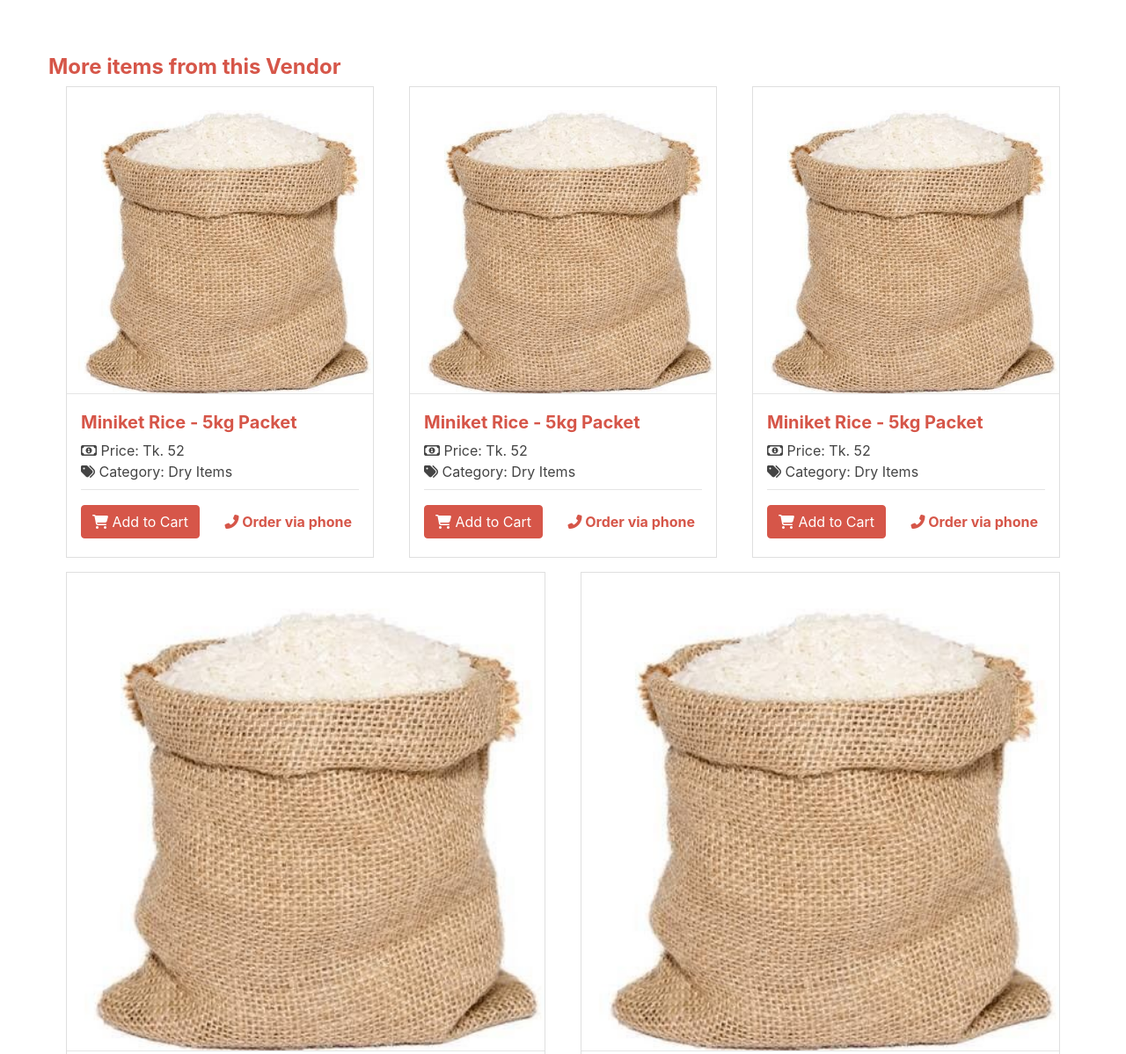
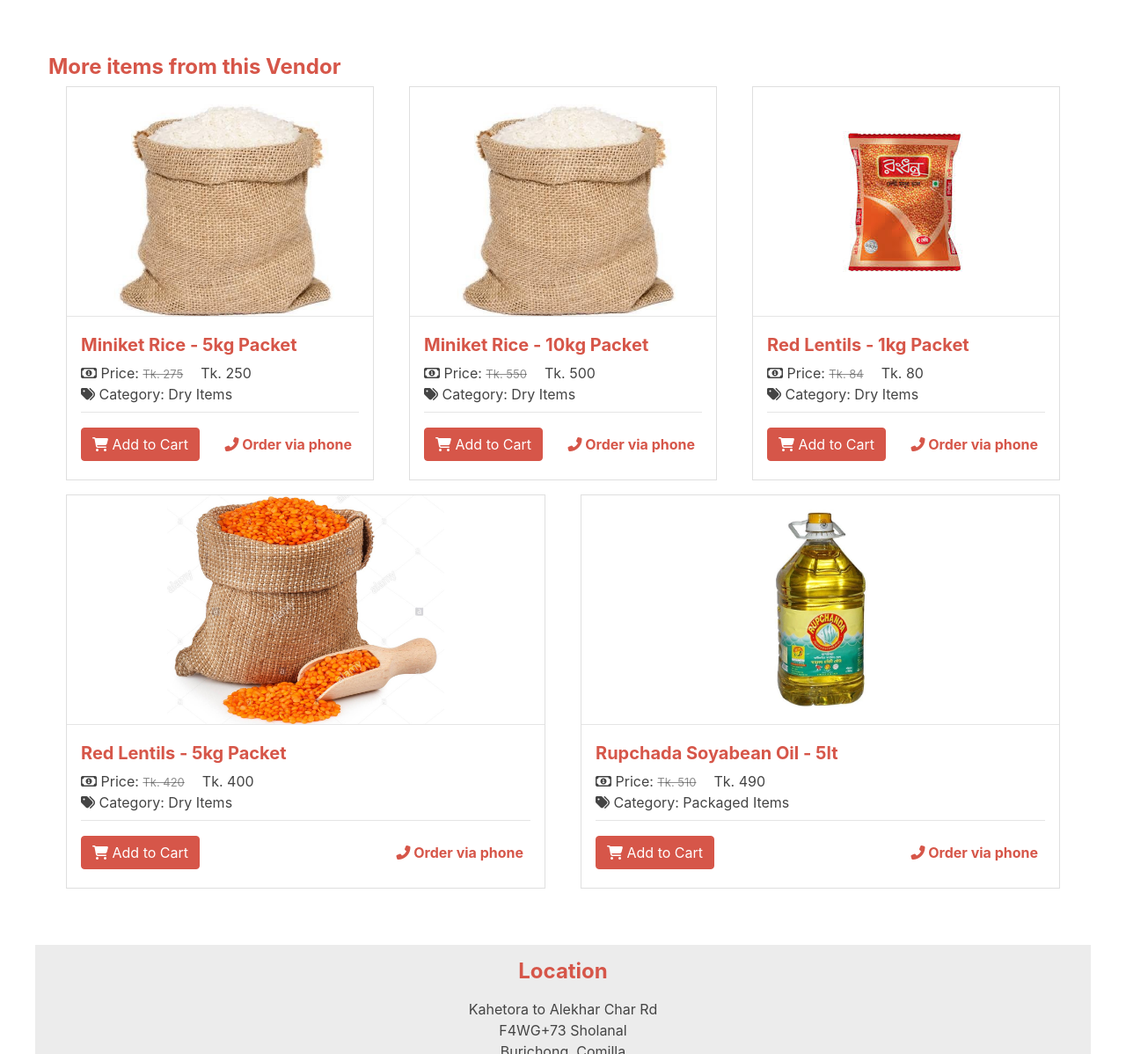
Before and after one commit to anewman15/bootstrap-nearby-groceries, a plain HTML site: page store.html in a window 1280 px wide. Shown: the part 1190-2388 px from the top of the page at 88% size. Drawn offline with Linux system fonts and the light colour scheme.

Commit message:
Adjust img height

```diff
--- a/main.scss
+++ b/main.scss
@@ -169,6 +169,7 @@
   display: flex;
   flex-wrap: wrap;
   justify-content: space-between;
+  align-items: start;
 }
 
 .result-item {
@@ -226,6 +227,18 @@
   flex-grow: 1;
 }
 
+.item-img {
+  height: 260px;
+  object-fit: scale-down;
+}
+
+.price-original {
+  font-size: small;
+  color: rgba(68, 68, 68, 0.6);
+  text-decoration: line-through;
+  margin-right: 20px;
+}
+
 .vendor-location {
   background: rgba(68, 68, 68, 0.1);
 }
--- a/store.html
+++ b/store.html
@@ -94,12 +94,12 @@
     <h2 class="h4 text-grocery-pink font-weight-bold ">More items from this Vendor</h2>
     <div class="vendor-items">
       <div class="card more-item-info mb-3 rounded-0">
-        <a class="my-0" href="./store.html"><img class="card-img-top my-0" src="./images/Miniket-5kg.jpg" alt="Card image cap"></a>
+        <a class="my-0" href="./store.html"><img class="card-img-top my-0 item-img" src="./images/Miniket-5kg.jpg" alt="Card image cap"></a>
         <hr class="my-0 py-0">
         <div class="card-body px-3 my-0">
           <div class="my-0">
             <a class="item-title" href="./store.html"><h5 class="card-title font-weight-bold mt-0 mb-2">Miniket Rice - 5kg Packet</h5></a>
-            <p class="card-text text-secondary mb-0"><i class="far fa-money-bill-alt"></i>&nbsp;Price: Tk. 52</p>
+            <p class="card-text text-secondary mb-0"><i class="far fa-money-bill-alt"></i>&nbsp;Price: <span class="price-original">Tk. 275</span><span>Tk. 250</span></p>
             <p class="text-secondary mb-0"><i class="fas fa-tags"></i>&nbsp;Category: <span>Dry Items</span></p>
           </div>
           <hr class="my-2">
@@ -112,12 +112,12 @@
         </div>
       </div>
       <div class="card more-item-info mb-3 rounded-0">
-        <a class="my-0" href="./store.html"><img class="card-img-top my-0" src="./images/Miniket-5kg.jpg" alt="Card image cap"></a>
+        <a class="my-0" href="./store.html"><img class="card-img-top my-0 item-img" src="./images/Miniket-5kg.jpg" alt="Card image cap"></a>
         <hr class="my-0 py-0">
         <div class="card-body px-3 my-0">
           <div class="my-0">
-            <a class="item-title" href="./store.html"><h5 class="card-title font-weight-bold mt-0 mb-2">Miniket Rice - 5kg Packet</h5></a>
-            <p class="card-text text-secondary mb-0"><i class="far fa-money-bill-alt"></i>&nbsp;Price: Tk. 52</p>
+            <a class="item-title" href="./store.html"><h5 class="card-title font-weight-bold mt-0 mb-2">Miniket Rice - 10kg Packet</h5></a>
+            <p class="card-text text-secondary mb-0"><i class="far fa-money-bill-alt"></i>&nbsp;Price: <span class="price-original">Tk. 550</span><span>Tk. 500</span></p>
             <p class="text-secondary mb-0"><i class="fas fa-tags"></i>&nbsp;Category: <span>Dry Items</span></p>
           </div>
           <hr class="my-2">
@@ -130,12 +130,12 @@
         </div>
       </div>
       <div class="card more-item-info mb-3 rounded-0">
-        <a class="my-0" href="./store.html"><img class="card-img-top my-0" src="./images/Miniket-5kg.jpg" alt="Card image cap"></a>
+        <a class="my-0" href="./store.html"><img class="card-img-top my-0 item-img" src="./images/red-lentils-1kg.jpeg" alt="Card image cap"></a>
         <hr class="my-0 py-0">
         <div class="card-body px-3 my-0">
           <div class="my-0">
-            <a class="item-title" href="./store.html"><h5 class="card-title font-weight-bold mt-0 mb-2">Miniket Rice - 5kg Packet</h5></a>
-            <p class="card-text text-secondary mb-0"><i class="far fa-money-bill-alt"></i>&nbsp;Price: Tk. 52</p>
+            <a class="item-title" href="./store.html"><h5 class="card-title font-weight-bold mt-0 mb-2">Red Lentils - 1kg Packet</h5></a>
+            <p class="card-text text-secondary mb-0"><i class="far fa-money-bill-alt"></i>&nbsp;Price: <span class="price-original">Tk. 84</span><span>Tk. 80</span></p>
             <p class="text-secondary mb-0"><i class="fas fa-tags"></i>&nbsp;Category: <span>Dry Items</span></p>
           </div>
           <hr class="my-2">
@@ -148,12 +148,12 @@
         </div>
       </div>
       <div class="card more-item-info mb-3 rounded-0">
-        <a class="my-0" href="./store.html"><img class="card-img-top my-0" src="./images/Miniket-5kg.jpg" alt="Card image cap"></a>
+        <a class="my-0" href="./store.html"><img class="card-img-top my-0 item-img" src="./images/red-lentils.jpg" alt="Card image cap"></a>
         <hr class="my-0 py-0">
         <div class="card-body px-3 my-0">
           <div class="my-0">
-            <a class="item-title" href="./store.html"><h5 class="card-title font-weight-bold mt-0 mb-2">Miniket Rice - 5kg Packet</h5></a>
-            <p class="card-text text-secondary mb-0"><i class="far fa-money-bill-alt"></i>&nbsp;Price: Tk. 52</p>
+            <a class="item-title" href="./store.html"><h5 class="card-title font-weight-bold mt-0 mb-2">Red Lentils - 5kg Packet</h5></a>
+            <p class="card-text text-secondary mb-0"><i class="far fa-money-bill-alt"></i>&nbsp;Price: <span class="price-original">Tk. 420</span><span>Tk. 400</span></p>
             <p class="text-secondary mb-0"><i class="fas fa-tags"></i>&nbsp;Category: <span>Dry Items</span></p>
           </div>
           <hr class="my-2">
@@ -166,13 +166,13 @@
         </div>
       </div>
       <div class="card more-item-info mb-3 rounded-0">
-        <a class="my-0" href="./store.html"><img class="card-img-top my-0" src="./images/Miniket-5kg.jpg" alt="Card image cap"></a>
+        <a class="my-0" href="./store.html"><img class="card-img-top my-0 item-img" src="./images/rupchada-oil-5lt.webp" alt="Card image cap"></a>
         <hr class="my-0 py-0">
         <div class="card-body px-3 my-0">
           <div class="my-0">
-            <a class="item-title" href="./store.html"><h5 class="card-title font-weight-bold mt-0 mb-2">Miniket Rice - 5kg Packet</h5></a>
-            <p class="card-text text-secondary mb-0"><i class="far fa-money-bill-alt"></i>&nbsp;Price: Tk. 52</p>
-            <p class="text-secondary mb-0"><i class="fas fa-tags"></i>&nbsp;Category: <span>Dry Items</span></p>
+            <a class="item-title" href="./store.html"><h5 class="card-title font-weight-bold mt-0 mb-2">Rupchada Soyabean Oil - 5lt</h5></a>
+            <p class="card-text text-secondary mb-0"><i class="far fa-money-bill-alt"></i>&nbsp;Price: <span class="price-original">Tk. 510</span><span>Tk. 490</span></p>
+            <p class="text-secondary mb-0"><i class="fas fa-tags"></i>&nbsp;Category: <span>Packaged Items</span></p>
           </div>
           <hr class="my-2">
           <div class="mt-3">
```
Also changed, not shown: images/red-lentils-1kg.jpeg (added), images/red-lentils.jpg (added), images/rupchada-5lt.jpeg (added), images/rupchada-oil-5lt.webp (added), main.css, 1 other file.
